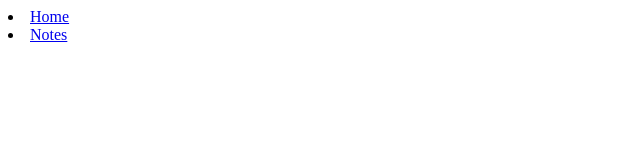
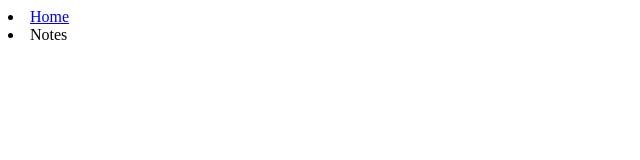
Before and after one commit to CecileSChapman/html-assignment, a plain HTML site: page notes.html in a window 1280 px wide. Shown: the full height of the page, 0-640 px from the left. Drawn offline with Linux system fonts and the light colour scheme.

Commit message:
fixes navigation links

```diff
--- a/notes.html
+++ b/notes.html
@@ -8,7 +8,7 @@
 </head>
 <body>
     <li><a href="index.html">Home</a></li>
-    <li><a href="notes.html">Notes</a></li>
+    <li>Notes</li>
 
 </body>
 </html>
```
